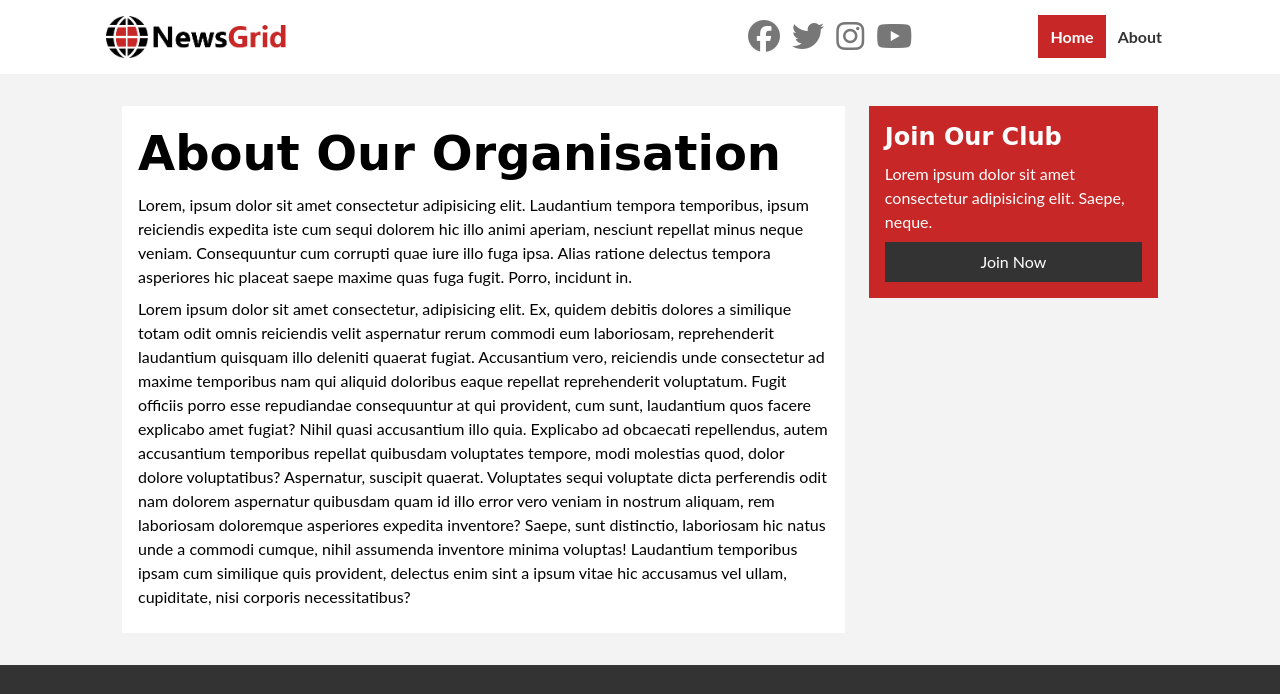
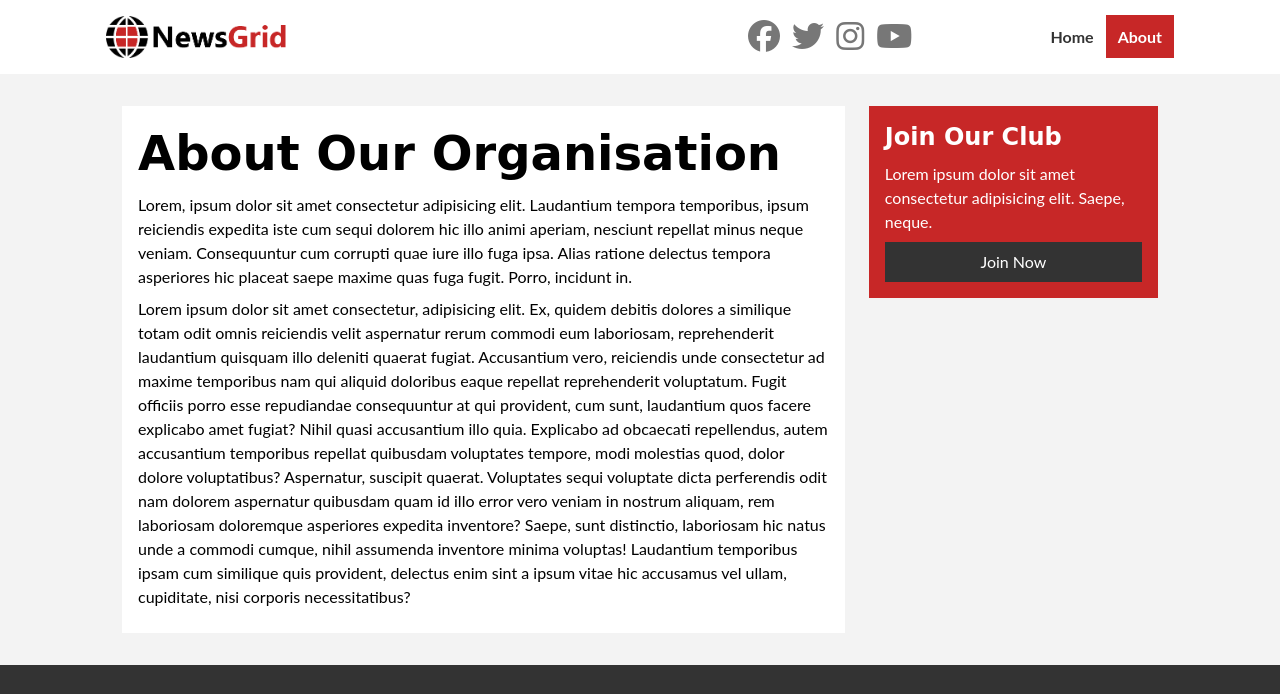
Before and after one commit to da-vics/css-learn1, a plain HTML site: page about.html in a window 1280 px wide. Shown: the top 694 px of the page. Drawn offline with Linux system fonts and the light colour scheme.

Commit message:
Update about.html

```diff
--- a/about.html
+++ b/about.html
@@ -29,8 +29,8 @@
 
           <ul>
 
-            <li><a href="index.html" class="current">Home</a></li>
-            <li><a href="about.html">About</a></li>
+            <li><a href="index.html" >Home</a></li>
+            <li><a href="about.html" class="current">About</a></li>
           </ul>
 
         </div>
```
